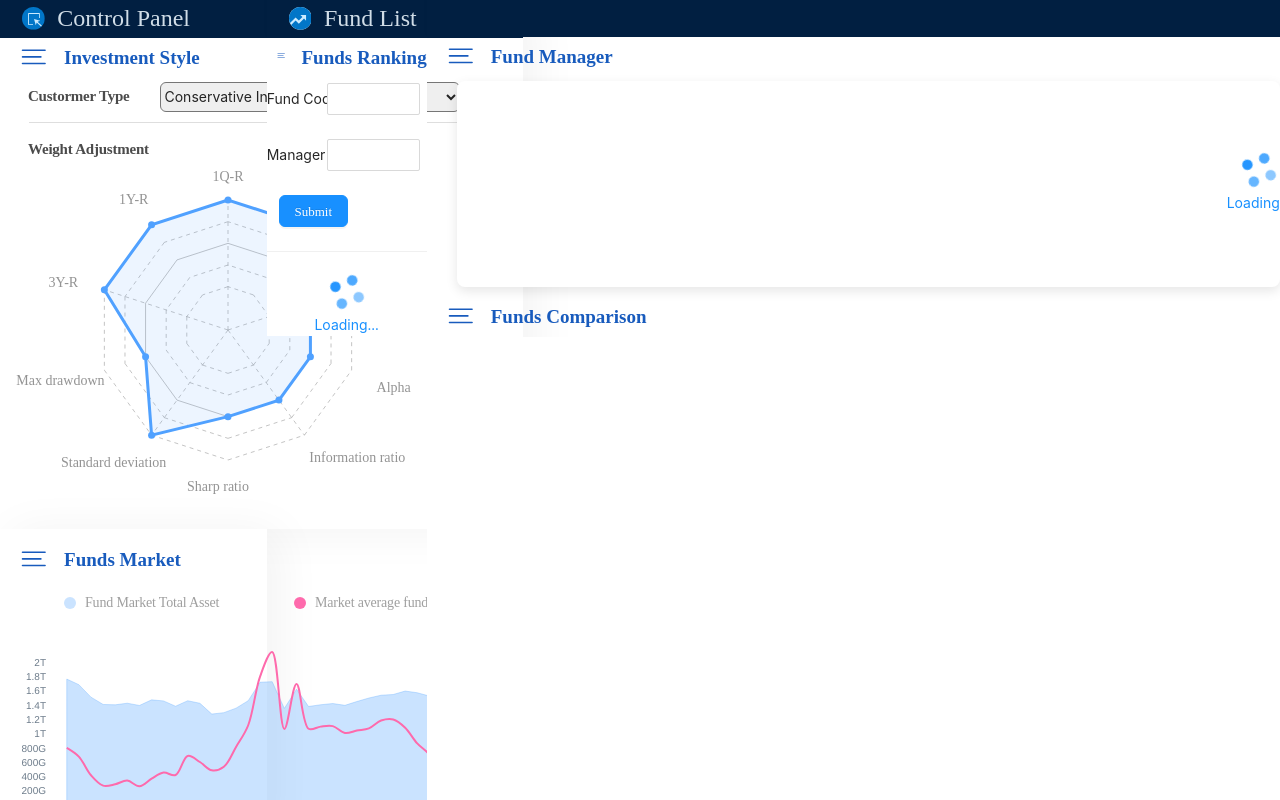
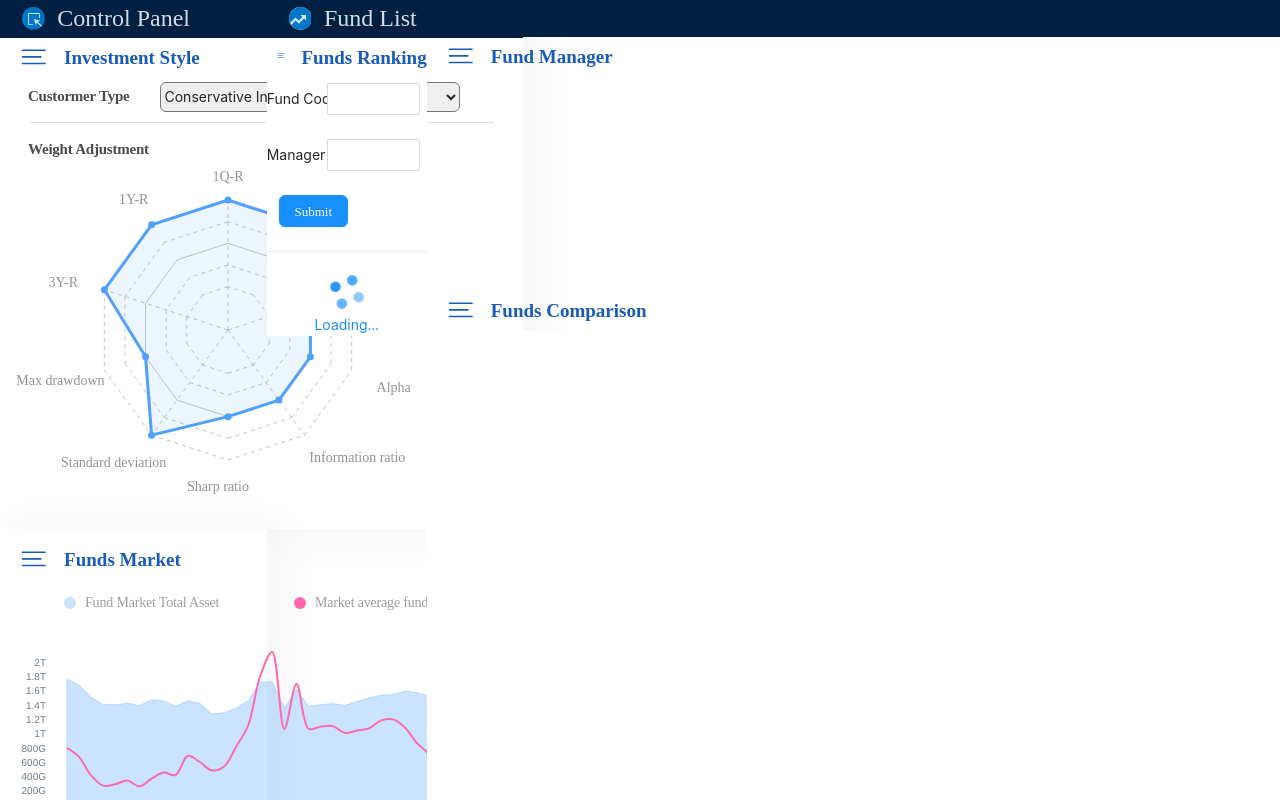
Before and after one commit to zijing-he/FundAnalysisClient, a Vue app: page / in a window 1280 px wide. Built offline with nearby package versions, Linux system fonts and the light colour scheme.

Commit message:
修复没有选中基金还显示基金经理的bug

```diff
--- a/src/App.vue
+++ b/src/App.vue
@@ -50,7 +50,9 @@
         <text>Fund Manager</text>
       </a-row>
       <a-row>
+        <div v-if="!isfundsID" id="fakeOverViewLayout"></div>
         <OverViewLayout
+         v-if="isfundsID"
           :fundsData="fundsData"
           :totalWidth="totalWidth"
           :scrollLeft="scrollLeft"
@@ -142,6 +144,7 @@ export default {
     return {
       fundsData: null,
       fundsID: null, // 给散点图的
+      isfundsID:false, //决定显不显示散点图
       startDate: "20110331", // 默认起始值
       endDate: "20191231",
       //初始化权重
@@ -217,19 +220,6 @@ export default {
       this.userWeight = weight;
     },
 
-    // getTimeBoundary() {
-    //   DataService.post(
-    //     "get_fund_time_border",
-    //     { f_ids: this.fundsID },
-    //     (data) => {
-    //       this.startDate = data["start_date"].toString();
-    //       this.endDate = data["end_date"].toString();
-    //       this.rankFundsID = this.fundsID;
-    //       //先后
-    //       this.getFundManagers();
-    //     }
-    //   );
-    // },
     getFundManagers() {
       // console.log("得到基金散点图和基金经理信息");
       //得到基金散点图和基金经理信息
@@ -278,7 +268,14 @@ export default {
       this.selectIndex = -1;
       // 刷新散点图
       this.fundsID = showFundsID;
-      this.getFundManagers();
+      if(this.fundsID.length > 0) {
+        this.isfundsID = true;
+        this.getFundManagers();
+      }
+      else {
+        this.isfundsID = false;
+      }
+
     },
     handleLineStartYPosChange(val) {
       this.lineStartYPos = val;
@@ -465,4 +462,9 @@ export default {
   background: #011f41;
   box-shadow: 1px -3px 4px 0 rgba(36, 15, 57, 0.1);
 }
+#fakeOverViewLayout{
+  width:1647px;
+  height:200px;
+  margin:44px 36px 0 30px;
+}
 </style>
--- a/src/components/Overview/layout.vue
+++ b/src/components/Overview/layout.vue
@@ -19,7 +19,7 @@
         v-if="isRequesting"
         size="large"
         tip="Loading..."
-        style="margin: 73px 0 73px 770px"
+        style="margin: 70px 0 70px 770px"
       />
       <div class="fund_manager_container" v-if="!isRequesting">
         <managerBubbleChart
```
